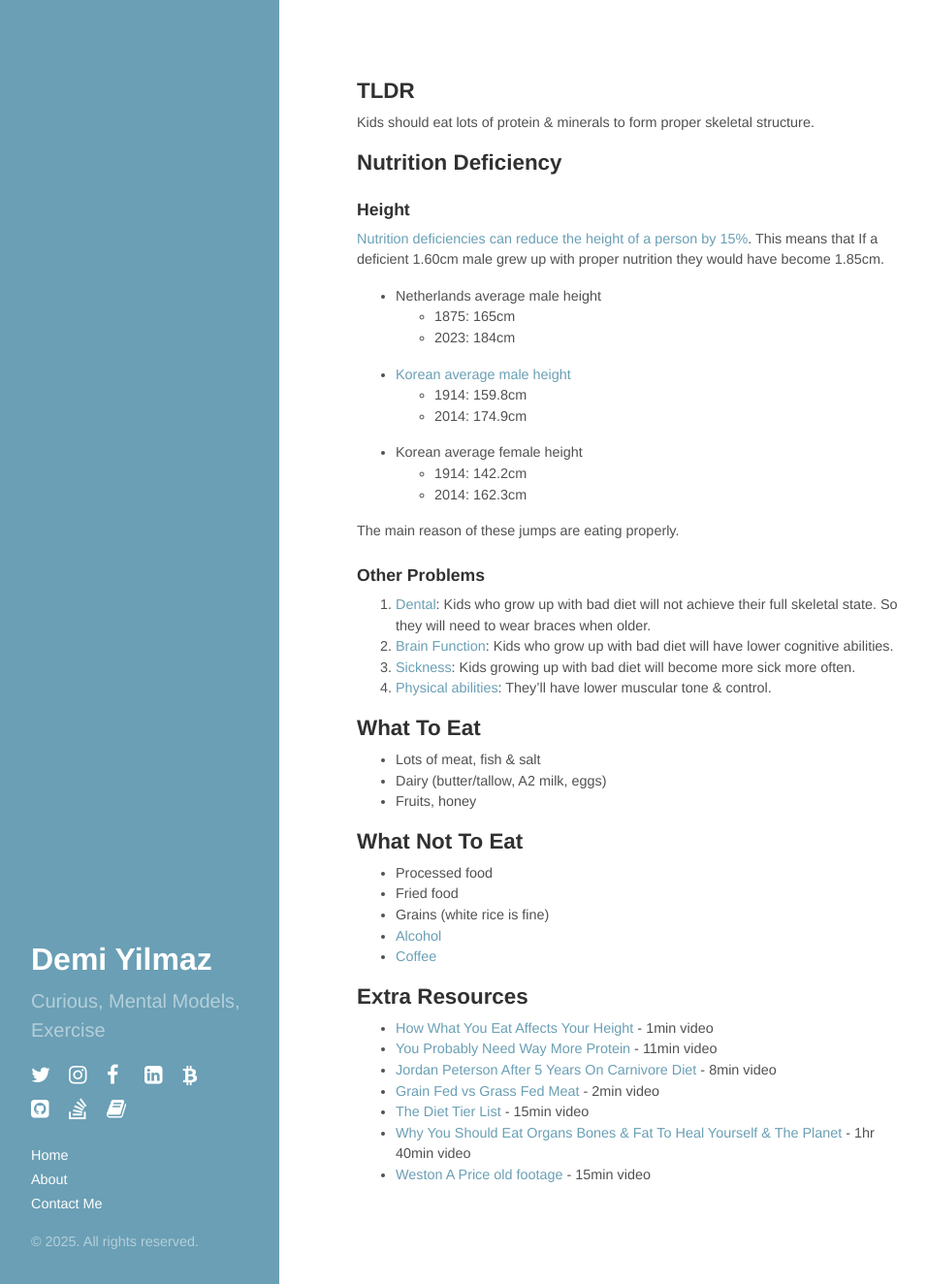
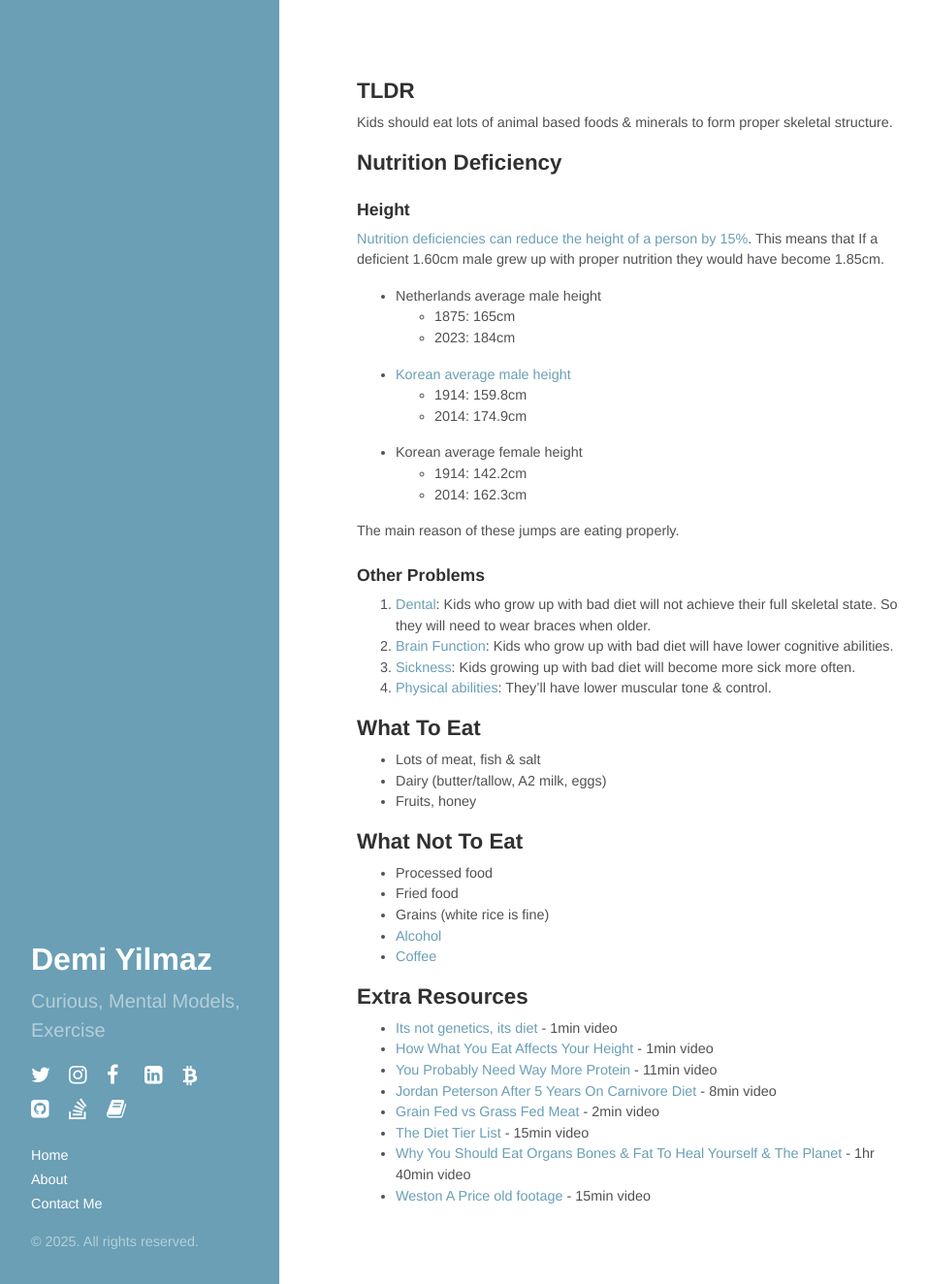
Before and after one commit to demiculus/demiculus.github.io, a Jekyll site: the page built from diet.md, in a window 1280 px wide and 1324 px high. Shown: the whole window at 97% size, without its empty margins (0-956 px from the left). Built offline with Jekyll 4.4.1, drawn with Linux system fonts in a browser that asks for light colours; nearby versions of some CDN libraries.

```diff
--- a/diet.md
+++ b/diet.md
@@ -5,7 +5,7 @@ title: Diet
 
 ## TLDR
 
-Kids should eat lots of protein & minerals to form proper skeletal structure.
+Kids should eat lots of animal based foods & minerals to form proper skeletal structure.
 
 ## Nutrition Deficiency
 
@@ -49,6 +49,7 @@ The main reason of these jumps are eating properly.
 
 ## Extra Resources
 
+- [Its not genetics, its diet](https://www.instagram.com/reel/DSg5nbUjvuy/?igsh=MXZreHh0bmV5bDl4cQ==) - 1min video
 - [How What You Eat Affects Your Height](https://www.instagram.com/reel/C9uo-gDOkQN/?igsh=MzRlODBiNWFlZA==) - 1min video
 - [You Probably Need Way More Protein](https://www.youtube.com/watch?v=h4ORs9hJfiw) - 11min video
 - [Jordan Peterson After 5 Years On Carnivore Diet](https://www.youtube.com/watch?v=yXDRr9wz57g) - 8min video
```
Also changed, not shown: communication.md (+5 -1 lines), not-answering.md (added, +32 -0 lines).
